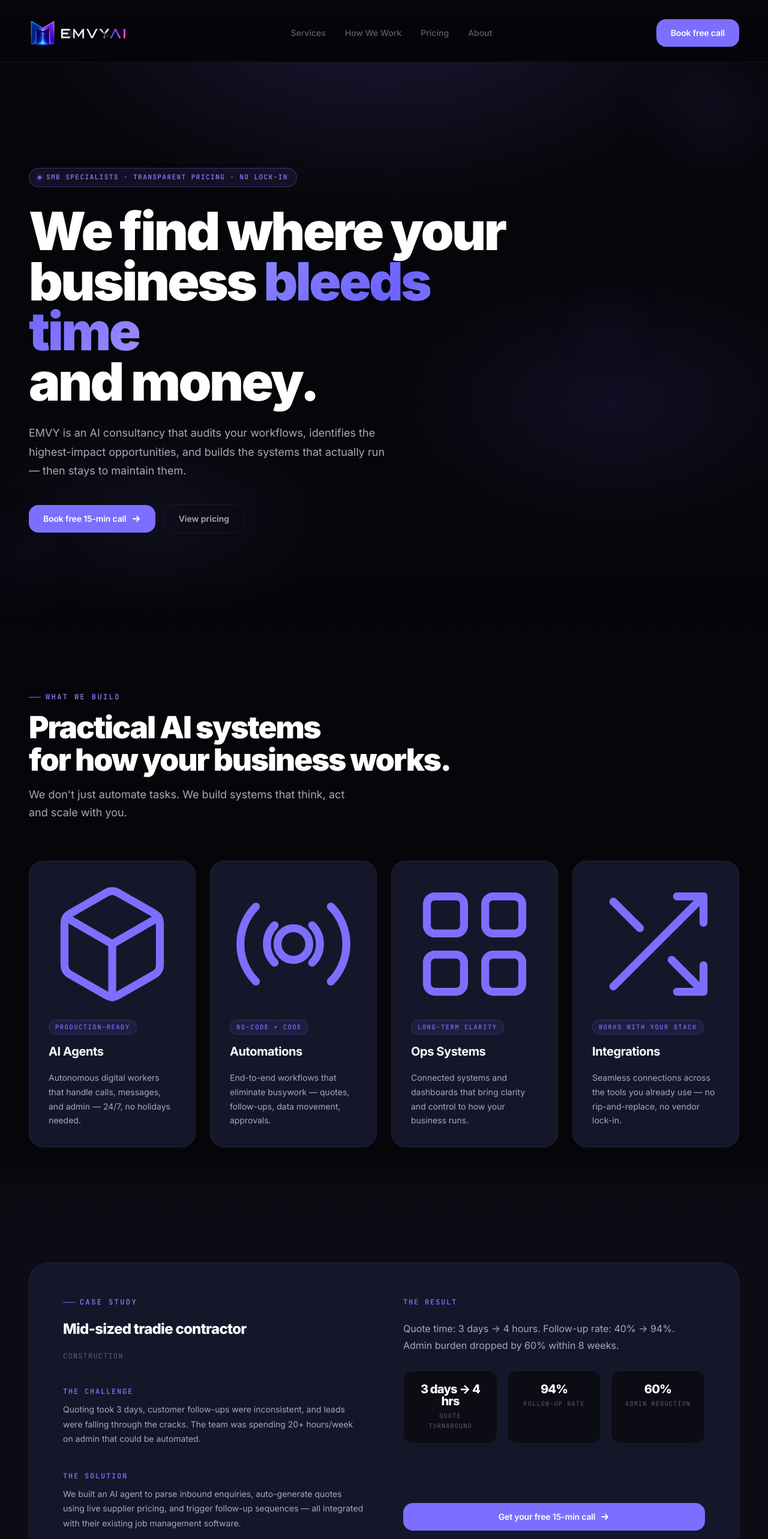
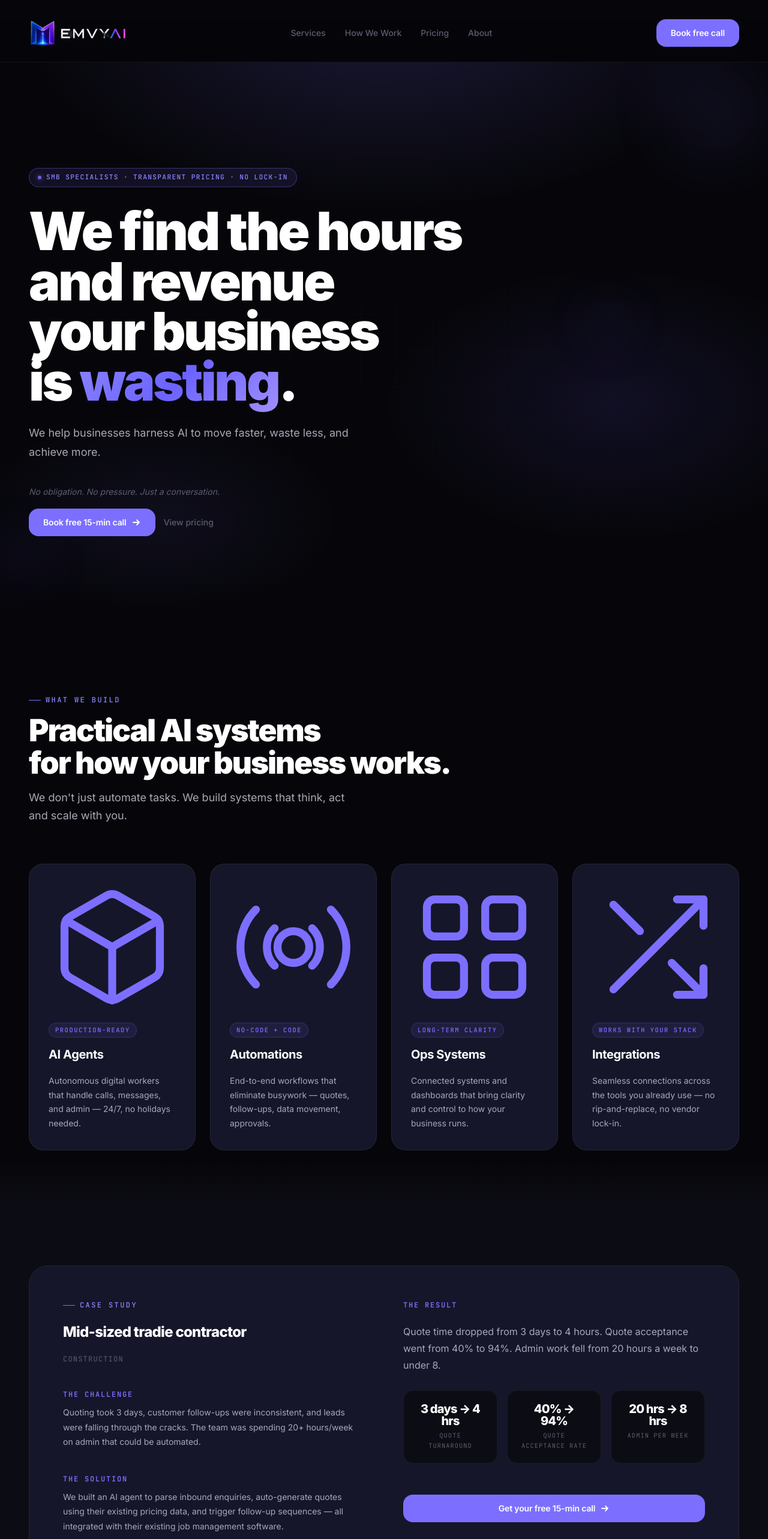
Before and after one commit to duskmetamask-bit/emvy-ai-website, a Next.js app: page / in a window 1280 px wide. Shown: the top 2566 px of the page at 60% size. Built offline with nearby package versions, Linux system fonts and the light colour scheme.

Commit message:
fix: homepage UX/UI improvements - CTA order, visual hierarchy, spacing, mobile nav, value props CTA

```diff
--- a/app/page.tsx
+++ b/app/page.tsx
@@ -75,12 +75,12 @@ const caseStudy = {
   client: 'Mid-sized tradie contractor',
   industry: 'Construction',
   challenge: 'Quoting took 3 days, customer follow-ups were inconsistent, and leads were falling through the cracks. The team was spending 20+ hours/week on admin that could be automated.',
-  solution: 'We built an AI agent to parse inbound enquiries, auto-generate quotes using live supplier pricing, and trigger follow-up sequences — all integrated with their existing job management software.',
-  result: 'Quote time: 3 days → 4 hours. Follow-up rate: 40% → 94%. Admin burden dropped by 60% within 8 weeks.',
+  solution: 'We built an AI agent to parse inbound enquiries, auto-generate quotes using their existing pricing data, and trigger follow-up sequences — all integrated with their existing job management software.',
+  result: 'Quote time dropped from 3 days to 4 hours. Quote acceptance went from 40% to 94%. Admin work fell from 20 hours a week to under 8.',
   metrics: [
     { v: '3 days → 4 hrs', l: 'Quote turnaround' },
-    { v: '94%', l: 'Follow-up rate' },
-    { v: '60%', l: 'Admin reduction' },
+    { v: '40% → 94%', l: 'Quote acceptance rate' },
+    { v: '20 hrs → 8 hrs', l: 'Admin per week' },
   ],
 }
 
@@ -160,16 +160,17 @@ function Hero() {
           </div>
 
           <h1 className="hero-headline">
-            We find where your<br />
-            business <span className="headline-accent">bleeds time</span><br />
-            and money.
+            We find the hours<br />
+            and revenue<br />
+            your business<br />
+            is <span className="headline-accent">wasting</span>.
           </h1>
 
           <p className="hero-sub">
-            EMVY is an AI consultancy that audits your workflows, identifies the
-            highest-impact opportunities, and builds the systems that actually run —
-            then stays to maintain them.
+            We help businesses harness AI to move faster, waste less, and achieve more.
           </p>
+
+          <p className="hero-actions-label">No obligation. No pressure. Just a conversation.</p>
 
           <div className="hero-actions">
             <a href={CAL_URL} target="_blank" rel="noopener noreferrer" className="btn-primary">
@@ -178,10 +179,8 @@ function Hero() {
                 <path d="M3 8h10M9 4l4 4-4 4" stroke="currentColor" strokeWidth="1.8" strokeLinecap="round" strokeLinejoin="round"/>
               </svg>
             </a>
-            <a href="/pricing" className="btn-secondary">View pricing</a>
+            <a href="/pricing" className="hero-view-pricing">View pricing</a>
           </div>
-
-
         </div>
       </div>
     </section>
@@ -265,7 +264,7 @@ function CaseStudy() {
               ))}
             </div>
 
-            <a href={CAL_URL} target="_blank" rel="noopener noreferrer" className="btn-primary" style={{ marginTop: 'auto' }}>
+            <a href={CAL_URL} target="_blank" rel="noopener noreferrer" className="btn-primary" style={{ marginTop: '2rem' }}>
               Get your free 15-min call
               <svg width="16" height="16" viewBox="0 0 16 16" fill="none" aria-hidden="true">
                 <path d="M3 8h10M9 4l4 4-4 4" stroke="currentColor" strokeWidth="1.8" strokeLinecap="round" strokeLinejoin="round"/>
@@ -304,10 +303,16 @@ function ValueProps() {
           ))}
         </div>
 
-        <div className="divider" style={{ margin: '4rem 0' }} />
+        <div style={{ textAlign: 'center', marginTop: '3rem' }}>
+          <a href={CAL_URL} target="_blank" rel="noopener noreferrer" className="btn-primary compact">
+            Book free 15-min call
+            <svg width="16" height="16" viewBox="0 0 16 16" fill="none" aria-hidden="true">
+              <path d="M3 8h10M9 4l4 4-4 4" stroke="currentColor" strokeWidth="1.8" strokeLinecap="round" strokeLinejoin="round"/>
+            </svg>
+          </a>
+        </div>
 
-        {/* Value props */}
-        <div className="value-grid">
+        <div className="value-grid" style={{ marginTop: '4rem' }}>
           {valueProps.map((v) => (
             <div key={v.num} className="value-prop">
               <div className="value-num">{v.num}</div>
@@ -529,7 +534,7 @@ const headerStyles = `
 .header-nav-link:hover { color: var(--color-text-secondary); }
 .header-actions { display: flex; align-items: center; gap: 0.75rem; }
 .header-cta { display: none; }
-@media (min-width: 640px) { .header-cta { display: inline-flex; } }
+@media (min-width: 768px) { .header-cta { display: inline-flex; } }
 .header-hamburger {
   display: flex;
   align-items: center;
@@ -563,6 +568,7 @@ const headerStyles = `
   gap: 0.75rem;
   max-width: var(--max-width);
   margin: 0 auto;
+  padding: 0 0.5rem;
 }
 .mobile-nav-link {
   font-size: var(--text-base);
@@ -725,6 +731,21 @@ const heroStyles = `
   margin-bottom: 3rem;
 }
 
+.hero-actions-label {
+  font-size: var(--text-sm);
+  color: var(--color-text-muted);
+  margin-bottom: 1rem;
+  font-style: italic;
+}
+
+.hero-view-pricing {
+  font-size: var(--text-sm);
+  color: var(--color-text-muted);
+  font-weight: 500;
+  transition: color 0.2s ease;
+}
+.hero-view-pricing:hover { color: var(--color-text-secondary); }
+
 
 `
 
@@ -732,9 +753,8 @@ const metricStyles = `
 /* Metrics — breathing room above and below */
 .metrics-section {
   padding: 5rem 0;
-  margin-top: 2rem;
-  border-top: 1px solid var(--color-border);
-  border-bottom: 1px solid var(--color-border);
+  border-top: 2px solid var(--color-border);
+  box-shadow: 0 4px 24px rgba(0, 0, 0, 0.2);
   background: var(--color-bg-subtle);
   overflow: hidden;
   position: relative;
```
